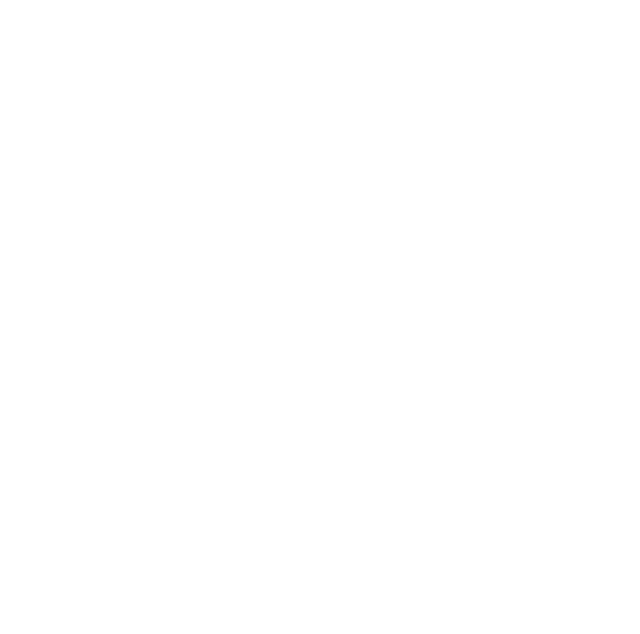
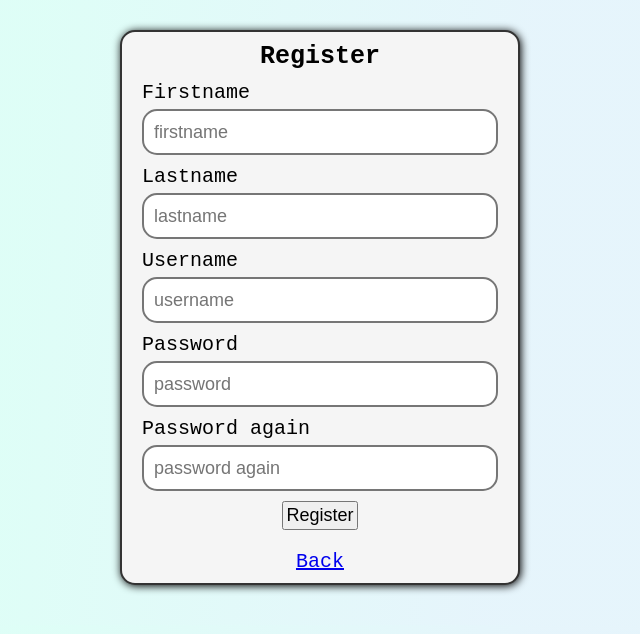
Before and after one commit to JessePlym/mySiteWithReact, a React (Vite) app: page /register in a window 1280 px wide. Before the commit this address had no page. Shown: the top 634 px of the page, without its empty margins (320-960 px from the left). Built offline with nearby package versions, Linux system fonts and the light colour scheme.

Commit message:
formfield component made

```diff
--- a/src/App.tsx
+++ b/src/App.tsx
@@ -4,6 +4,7 @@ import "./styles/app.css"
 import Home from "./views/Home.tsx"
 import { Route, Routes } from "react-router-dom"
 import Login from "./views/Login.tsx"
+import Register from "./views/Register.tsx"
 
 
 
@@ -36,11 +37,13 @@ export default function App() {
         isLoggedIn ? (
           <Routes>
             <Route path="/" element={<Home isLoggedIn={isLoggedIn}/>}/>
+            <Route path="/register" element={<Register />}/>
           </Routes>
         ) : (
           <Routes>
             <Route path="/" element={<Home isLoggedIn={isLoggedIn}/>}/>
             <Route path="/login" element={<Login />}/>
+            <Route path="/register" element={<Register />}/>
           </Routes>
         )
       }
--- /dev/null
+++ b/src/components/FormField.tsx
@@ -0,0 +1,24 @@
+import { FormFieldProps } from "../types/type"
+
+export default function FormField({
+  label,
+  name,
+  placeholder,
+  id,
+  type
+}: FormFieldProps) {
+  return (
+    <div className="form-field">
+      <label htmlFor={id}>
+        {label}
+      </label>
+      <input
+        className="form-input"
+        type={type}
+        name={name}
+        placeholder={placeholder}
+        id={id}
+      />
+    </div>
+  )
+}
--- a/src/views/Home.tsx
+++ b/src/views/Home.tsx
@@ -22,7 +22,7 @@ export default function Home({isLoggedIn}: HomeProps) {
           <Link className="header-link" to="https://www.linkedin.com/in/jesse-plym-080056254/" target="_blank">
             LinkedIn
           </Link>
-          <Link className="header-link application-link" to="/application">
+          <Link className="header-link application-link" to={isLoggedIn ? "/application" : "/login"}>
             App
           </Link>
         </div>
--- a/src/views/Login.tsx
+++ b/src/views/Login.tsx
@@ -1,7 +1,7 @@
-import React from 'react'
 import { Link } from "react-router-dom"
 import "../styles/register.css"
 import "../styles/index.css"
+import FormField from "../components/FormField"
 
 export default function Login() {
   return (
@@ -9,32 +9,20 @@ export default function Login() {
       <main className="register-page">
         <form className="register-form">
           <h2>Login</h2>
-          <div className="form-field">
-            <label htmlFor="username">
-              Username
-            </label>
-            <input
-              className="form-input"
+          <FormField
+            label="Username"
+            name="username"
             type="text"
-              name="username"
             placeholder="username"
-              value=""
             id="username"
           />
-          </div>
-          <div className="form-field">
-            <label htmlFor="password">
-              Password
-            </label>
-            <input
-              className="form-input"
+          <FormField
+            label="Password"
+            name="password"
             type="password"
-              name="password"
             placeholder="password"
-              value=""
             id="password"
           />
-          </div>
           <div className="form-field-button">
             <button className="submit-button" type="submit">
               Log in
--- /dev/null
+++ b/src/views/Register.tsx
@@ -0,0 +1,61 @@
+import { Link } from "react-router-dom";
+import FormField from "../components/FormField";
+
+
+export default function Register() {
+  return (
+    <>
+      <main className="register-page">
+        <form className="register-form">
+          <h2>Register</h2>
+          <FormField
+            label="Firstname"
+            name="firstname"
+            type="text"
+            placeholder="firstname"
+            id="firstname"
+          />
+          <FormField
+            label="Lastname"
+            name="lastname"
+            type="text"
+            placeholder="lastname"
+            id="lastname"
+          />
+          <FormField
+            label="Username"
+            name="username"
+            type="text"
+            placeholder="username"
+            id="username"
+          />
+          <FormField
+            label="Password"
+            name="password"
+            type="password"
+            placeholder="password"
+            id="password"
+          />
+          <FormField
+            label="Password again"
+            name="passwordCheck"
+            type="password"
+            placeholder="password again"
+            id="password-again"
+          />
+          <div className="form-field-button">
+            <button className="submit-button" type="submit">
+              Register
+            </button>
+            <button className="continue-button" type="button">
+              Continue
+            </button>
+          </div>
+          <Link to="/">
+            Back
+          </Link>
+        </form>
+      </main>
+    </>
+  )
+}
```
Also changed, not shown: src/types/type.ts (+8 -0 lines). Lines whose indentation alone changed are shown as unchanged.
